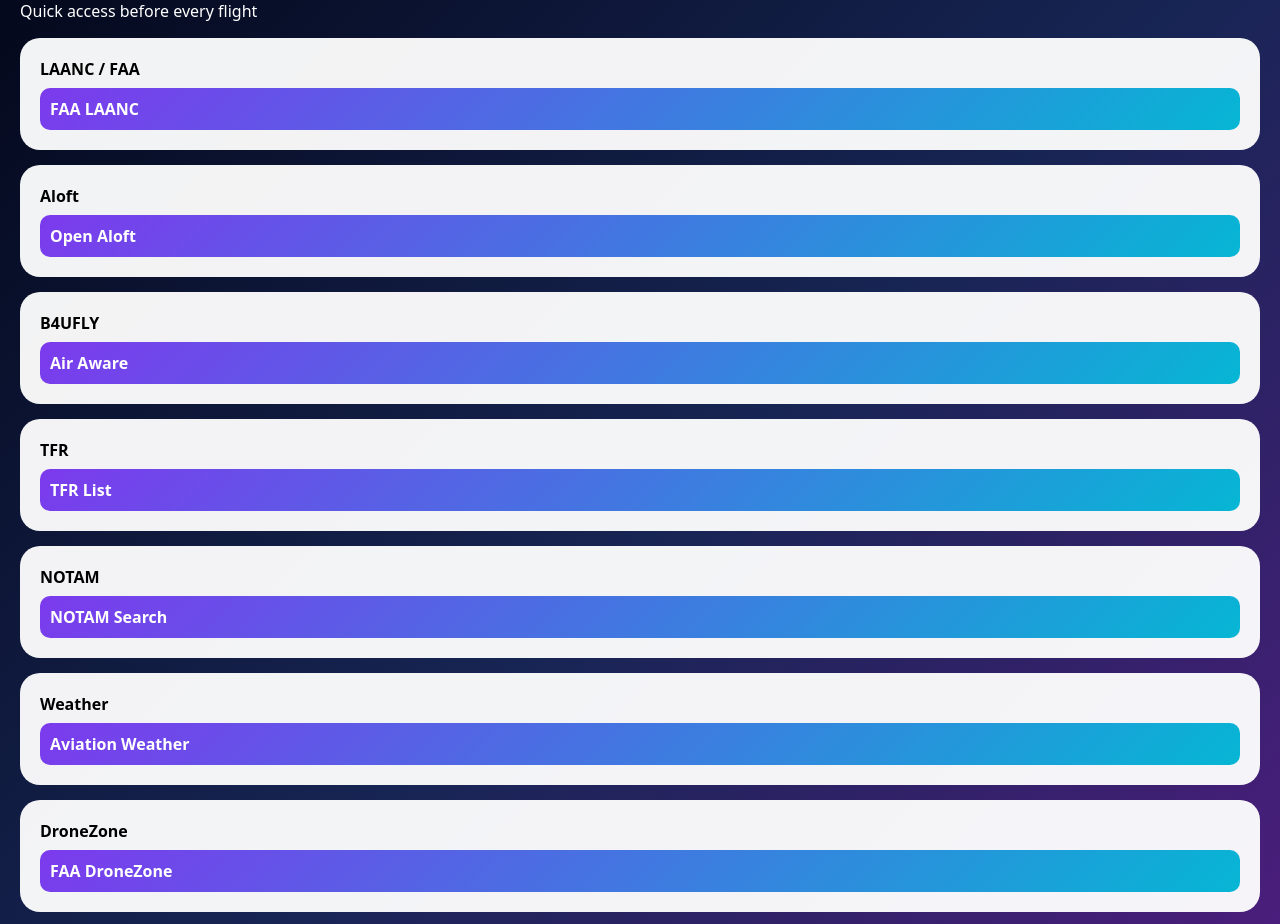
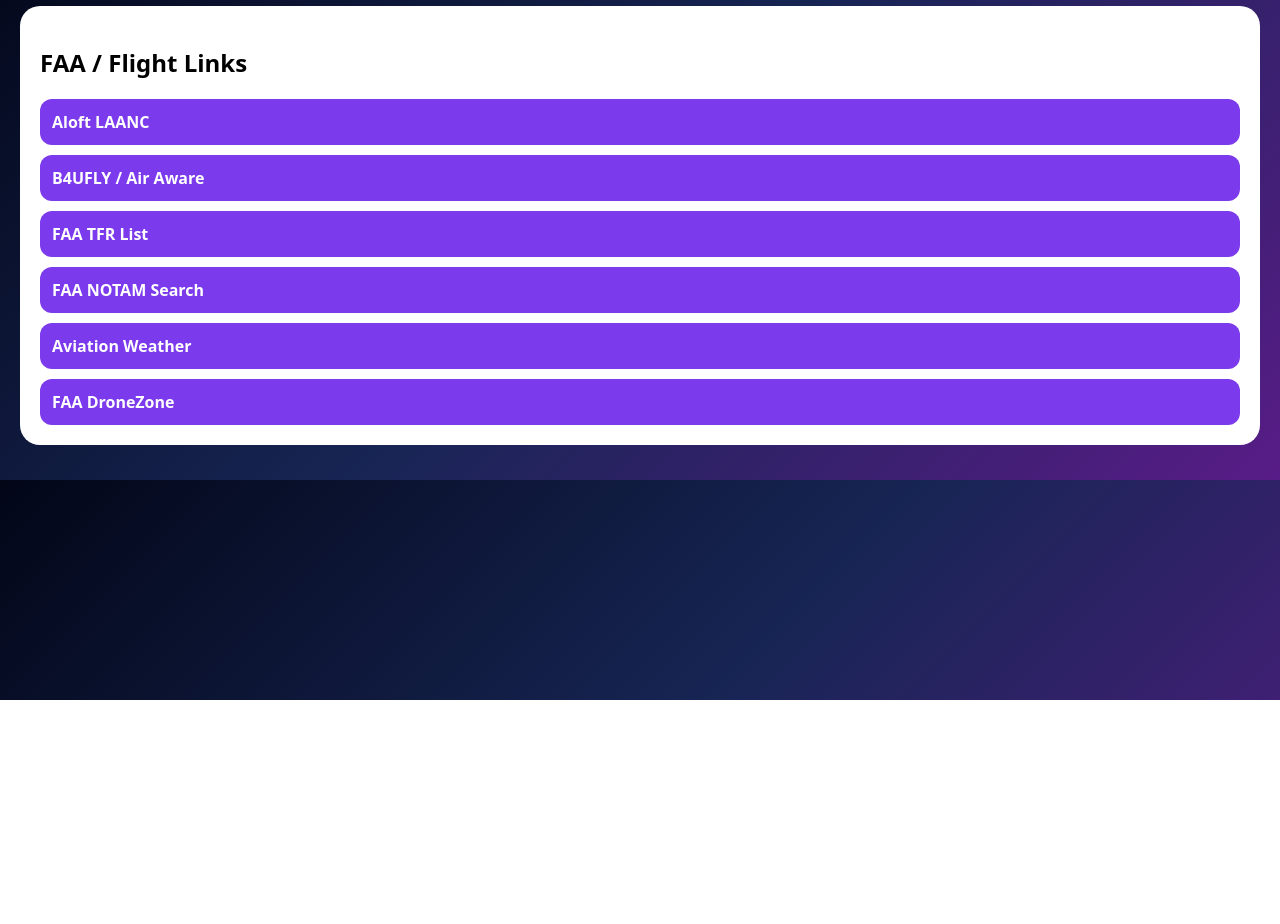
Before and after one commit to kcwiltz3244/DroneFlightCheclist, a plain HTML site: page flightools.html in a window 1280 px wide. Shown: the part 100-1024 px from the top of the page. After the commit the page ends 800 px from the top, so only its background shows below. Drawn offline with Linux system fonts and the light colour scheme.

Commit message:
Refactor HTML structure and styling for flight tools

```diff
--- a/flightools.html
+++ b/flightools.html
@@ -1,38 +1,36 @@
 <!DOCTYPE html>
 <html lang="en">
 <head>
-  <meta charset="UTF-8" />
-  <meta name="viewport" content="width=device-width, initial-scale=1.0"/>
+  <meta charset="UTF-8">
+  <meta name="viewport" content="width=device-width, initial-scale=1.0">
   <title>Flight Tools</title>
 
   <style>
-    body {
-      font-family: system-ui;
-      margin: 0;
-      padding: 20px;
-      background: linear-gradient(135deg,#020617,#172554,#581c87);
-      color: white;
+    body{
+      font-family:system-ui;
+      margin:0;
+      padding:20px;
+      background:linear-gradient(135deg,#020617,#172554,#581c87);
+      color:white;
     }
 
-    h1 { margin-bottom: 10px; }
-
-    .card {
-      background: rgba(255,255,255,0.95);
-      color: black;
-      border-radius: 20px;
-      padding: 20px;
-      margin-bottom: 15px;
+    .card{
+      background:white;
+      color:black;
+      padding:20px;
+      border-radius:20px;
+      margin-bottom:15px;
     }
 
-    a {
-      display: block;
-      margin-top: 8px;
-      padding: 10px;
-      border-radius: 10px;
-      background: linear-gradient(135deg,#7c3aed,#06b6d4);
-      color: white;
-      text-decoration: none;
-      font-weight: bold;
+    a{
+      display:block;
+      padding:12px;
+      margin-top:10px;
+      border-radius:12px;
+      background:#7c3aed;
+      color:white;
+      text-decoration:none;
+      font-weight:bold;
     }
   </style>
 </head>
@@ -40,51 +38,22 @@
 <body>
 
 <h1>Flight Tools</h1>
-<p>Quick access before every flight</p>
 
 <div class="card">
-  <strong>LAANC / FAA</strong>
-  <a href="https://www.faa.gov/uas/getting_started/laanc" target="_blank">FAA LAANC</a>
-</div>
+  <h2>FAA / Flight Links</h2>
 
-<div class="card">
-  <strong>Aloft</strong>
-  <a href="https://air.aloft.ai/" target="_blank">Open Aloft</a>
-</div>
+  <a href="https://air.aloft.ai/" target="_blank">Aloft LAANC</a>
 
-<div class="card">
-  <strong>B4UFLY</strong>
-  <a href="https://www.aloft.ai/air-aware/" target="_blank">Air Aware</a>
-</div>
+  <a href="https://www.aloft.ai/air-aware/" target="_blank">B4UFLY / Air Aware</a>
 
-<div class="card">
-  <strong>TFR</strong>
-  <a href="https://tfr.faa.gov/tfr2/list.html" target="_blank">TFR List</a>
-</div>
+  <a href="https://tfr.faa.gov/tfr2/list.html" target="_blank">FAA TFR List</a>
 
-<div class="card">
-  <strong>NOTAM</strong>
-  <a href="https://notams.aim.faa.gov/notamSearch/" target="_blank">NOTAM Search</a>
-</div>
+  <a href="https://notams.aim.faa.gov/notamSearch/" target="_blank">FAA NOTAM Search</a>
 
-<div class="card">
-  <strong>Weather</strong>
   <a href="https://aviationweather.gov/" target="_blank">Aviation Weather</a>
-</div>
 
-<div class="card">
-  <strong>DroneZone</strong>
   <a href="https://faadronezone-access.faa.gov/" target="_blank">FAA DroneZone</a>
-</div>
 
-<div class="card">
-  <strong>Remote ID</strong>
-  <a href="https://www.faa.gov/uas/getting_started/remote_id" target="_blank">Remote ID Info</a>
-</div>
-
-<div class="card">
-  <strong>FAASafety</strong>
-  <a href="https://www.faasafety.gov/" target="_blank">Training & WINGS</a>
 </div>
 
 </body>
```
